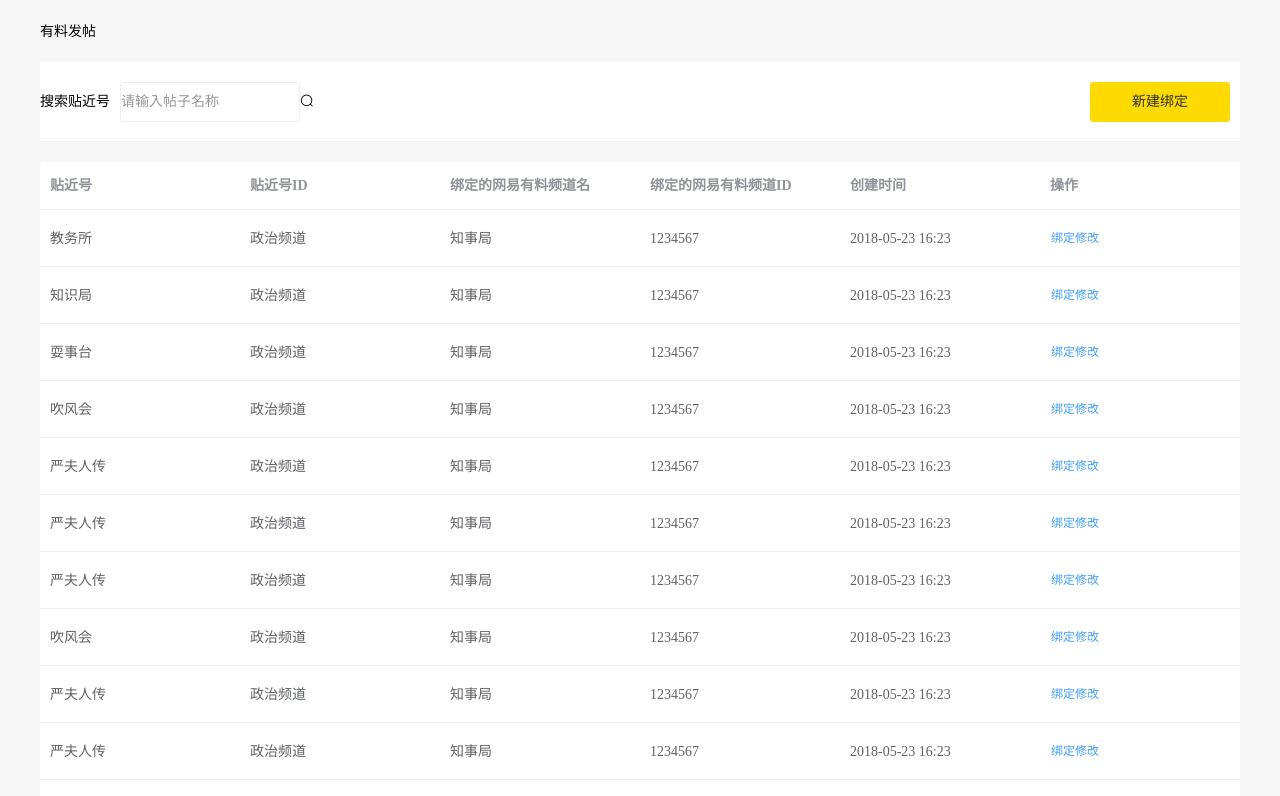
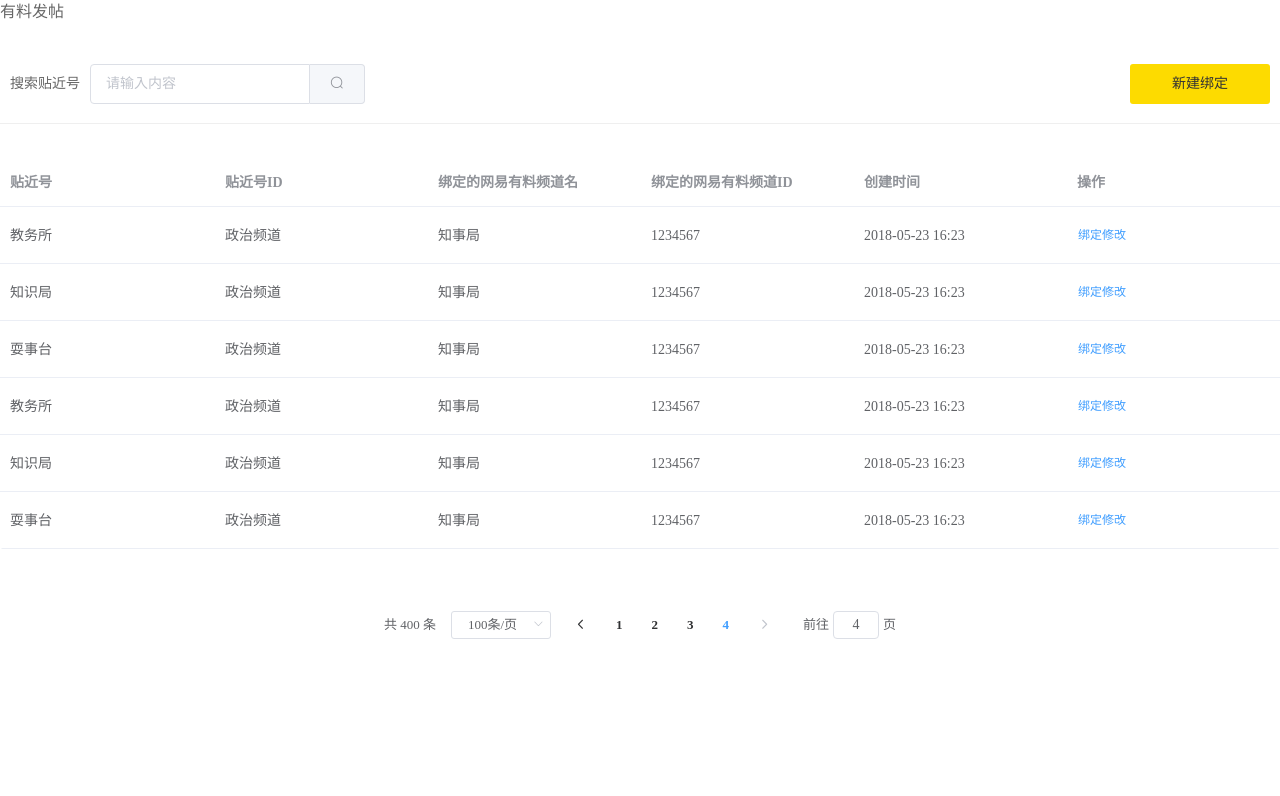
Before and after one commit to luckyJXXX/vuex-demo, a Vue app: page /#/channel in a window 1280 px wide. Shown: the top 796 px of the page. Built offline with nearby package versions, Linux system fonts and the light colour scheme.

Commit message:
fix style

```diff
--- a/src/assets/style/common.css
+++ /dev/null
@@ -1,117 +0,0 @@
-
-
-/* 弹性盒子 */
-
-.box {
-	display: flex;
-}
-
-.box-lr {
-	flex-direction: row;
-}
-
-.box-rl {
-	flex-direction: row-reverse;
-}
-
-.box-tb {
-	flex-direction: column;
-}
-
-.box-bt {
-	flex-direction: column-reverse;
-}
-
-.box-pack-center {
-	justify-content: center;
-}
-
-.box-pack-start {
-	justify-content: flex-start;
-}
-
-.box-pack-end {
-	justify-content: flex-end;
-}
-
-.box-pack-between {
-	justify-content: space-between;
-}
-
-.box-pack-around {
-	justify-content: space-around;
-}
-
-.box-align-center {
-	align-items: center;
-}
-
-.box-align-start {
-	align-items: flex-start;
-}
-
-.box-align-end {
-	align-items: flex-end;
-}
-
-.box-center-center {
-	align-items: center;
-	justify-content: center;
-}
-
-.self-align-center {
-	align-self: center;
-	margin: 0 auto;
-}
-
-.self-align-start {
-	align-self: flex-start;
-}
-
-.self-align-end {
-	align-self: flex-end;
-}
-
-.self-align-stretch {
-	align-self: stretch;
-}
-
-.box-wrap {
-	flex-wrap: wrap;
-}
-
-.box-nowrap {
-	flex-wrap: nowrap;
-}
-
-.flex {
-	flex: 1;
-}
-
-.grow {
-	flex-grow: 1;
-}
-
-.shrink {
-	flex-shrink: 1;
-}
-
-.fs24 {
-	font-size: 24pr;
-}
-
-.fs26 {
-	font-size: 26pr;
-}
-
-.fs28 {
-	font-size: 28pr;
-}
-
-.fs32 {
-	font-size: 32pr;
-}
-
-.fs36 {
-	font-size: 36pr;
-}
--- /dev/null
+++ b/src/assets/style/common.less
@@ -0,0 +1,64 @@
+.main-table {
+  color: #666;
+  .table-title {
+    text-align: left;
+    font-size: 16px;
+  }
+  .search {
+    position: relative;
+    display: flex;
+    flex-direction: row;
+    height: 80px;
+    line-height: 80px;
+    margin: 20px 0;
+    background: #fff;
+		border-bottom: 1px solid #efefef;
+		.no-trans {
+			margin-left: 10px;
+		}
+    .has-trans {
+      margin: 0 20px;
+		}
+		.feed-name {
+			margin-left: 10px;
+		}
+    .search-tiezi {
+      .search-input {
+				margin-left: 10px;
+      }
+    }
+    .time {
+      margin-left: 40px;
+    }
+    .create-bind {
+            position: absolute;
+            top: 20px;
+            right: 10px;
+            border-radius: 3px;
+            text-align: center;
+            width: 140px;
+            height: 40px;
+            line-height: 40px;
+            color: #333;
+            background: #fddb00;
+          }
+  }
+  .white-bar {
+    width: 100%;
+    height: 15px;
+    background: #fff;
+    margin-top: -20px;
+  }
+  .table {
+    border-radius: 20px;
+    margin-top: 20px;
+    .el-table {
+      border-radius: 4px;
+    }
+  }
+  .pagination {
+    padding: 60px 0 40px 0;
+    background: #fff;
+    text-align: center;
+  }
+}
--- a/src/components/sidebar.vue
+++ b/src/components/sidebar.vue
@@ -9,8 +9,7 @@
         <el-menu default-active="1" class="el-menu-vertical-demo"
          @open="handleOpen"
         @close="handleClose"
-        background-color="#666666"
-        active-background-color="#FDDB00"
+        background-color="#FDDB00"
         active-text-color="#333"
         text-color="#fff" style="border-right: none;">
           <el-menu-item index="1" class="index">
@@ -52,7 +51,7 @@
 <style lang="less" scoped>
   .side-bar {
     width: 100%;
-    background: #666666;
+    background: #3F3F3F;
     height: 100%;
     color: #fff;
     .logo {
@@ -61,7 +60,7 @@
         height: 50px;
       }
       >span {
-        font-size: 20px;
+        font-size: 24px;
         margin-left: 6px;
       }
     }
--- a/src/main.js
+++ b/src/main.js
@@ -1,6 +1,6 @@
 import Vue from 'vue'
 import App from './App'
-import './assets/style/common.css'
+import './assets/style/common.less'
 import './assets/style/reset.less'
 import router from './router'
 import store from './store'
--- a/src/pages/youliao/channel/index.vue
+++ b/src/pages/youliao/channel/index.vue
@@ -3,13 +3,15 @@
     <div class="main-table">
       <div class="table-title">有料发帖</div>
       <div class="search">
+        <div class="feed-name">搜索贴近号</div>
         <div class="search-tiezi">
-            <span>搜索贴近号</span>
-            <input type="text" placeholder="请输入帖子名称" />
-            <i class="el-icon-search"></i>
+          <el-input placeholder="请输入内容" class="search-input">
+    <template slot="append"><i class="el-icon-search"></i></template>
+  </el-input>
         </div>
         <div class="create-bind" @click="openDialog">新建绑定</div>
       </div>
+      <div class="white-bar"></div>
       <div class="table">
         <el-table :data="tableData" class="el-table">
           <el-table-column prop="name" label="贴近号" style="background-color: #eee;">
@@ -24,7 +26,8 @@
           </el-table-column>
           <el-table-column fixed="right" label="操作">
             <template slot-scope="scope">
-                    <el-button @click="handleClick(scope.row)" type="text" size="small">绑定修改</el-button>
+    <el-button @click="handleClick(scope.row)" type="text" size="small">
+      绑定修改</el-button>
 </template>
             </el-table-column>
           </el-table>
@@ -44,8 +47,6 @@
       </div>
        <Dialog ref="dialog" v-if="dialogVisible" :visible.sync="dialogVisible"></Dialog>
 </div>
-
-
 </template>
 
 <script>
@@ -67,164 +68,47 @@
       currentPage2: 5,
       currentPage3: 5,
       currentPage4: 4,
-        tableData: [{
+      tableData: [
+        {
           name: "教务所",
           feedId: "政治频道",
           channelName: "知事局",
-            channelId: '1234567',
+          channelId: "1234567",
           time: "2018-05-23 16:23"
         },
         {
           name: "知识局",
           feedId: "政治频道",
           channelName: "知事局",
-            channelId: '1234567',
+          channelId: "1234567",
           time: "2018-05-23 16:23"
         },
         {
           name: "耍事台",
           feedId: "政治频道",
           channelName: "知事局",
-            channelId: '1234567',
+          channelId: "1234567",
           time: "2018-05-23 16:23"
         },
         {
-            name: "吹风会",
+          name: "教务所",
           feedId: "政治频道",
           channelName: "知事局",
-            channelId: '1234567',
+          channelId: "1234567",
           time: "2018-05-23 16:23"
         },
         {
-            name: "严夫人传",
+          name: "知识局",
           feedId: "政治频道",
           channelName: "知事局",
-            channelId: '1234567',
+          channelId: "1234567",
           time: "2018-05-23 16:23"
         },
         {
-            name: "严夫人传",
+          name: "耍事台",
           feedId: "政治频道",
           channelName: "知事局",
-            channelId: '1234567',
-            time: "2018-05-23 16:23"
-          },
-          {
-            name: "严夫人传",
-            feedId: "政治频道",
-            channelName: "知事局",
-            channelId: '1234567',
-            time: "2018-05-23 16:23"
-          },
-          {
-            name: "吹风会",
-            feedId: "政治频道",
-            channelName: "知事局",
-            channelId: '1234567',
-            time: "2018-05-23 16:23"
-          },
-          {
-            name: "严夫人传",
-            feedId: "政治频道",
-            channelName: "知事局",
-            channelId: '1234567',
-            time: "2018-05-23 16:23"
-          },
-          {
-            name: "严夫人传",
-            feedId: "政治频道",
-            channelName: "知事局",
-            channelId: '1234567',
-            time: "2018-05-23 16:23"
-          },
-          {
-            name: "严夫人传",
-            feedId: "政治频道",
-            channelName: "知事局",
-            channelId: '1234567',
-            time: "2018-05-23 16:23"
-          },
-          {
-            name: "吹风会",
-            feedId: "政治频道",
-            channelName: "知事局",
-            channelId: '1234567',
-            time: "2018-05-23 16:23"
-          },
-          {
-            name: "严夫人传",
-            feedId: "政治频道",
-            channelName: "知事局",
-            channelId: '1234567',
-            time: "2018-05-23 16:23"
-          },
-          {
-            name: "严夫人传",
-            feedId: "政治频道",
-            channelName: "知事局",
-            channelId: '1234567',
-            time: "2018-05-23 16:23"
-          },
-          {
-            name: "严夫人传",
-            feedId: "政治频道",
-            channelName: "知事局",
-            channelId: '1234567',
-            time: "2018-05-23 16:23"
-          },
-          {
-            name: "吹风会",
-            feedId: "政治频道",
-            channelName: "知事局",
-            channelId: '1234567',
-            time: "2018-05-23 16:23"
-          },
-          {
-            name: "严夫人传",
-            feedId: "政治频道",
-            channelName: "知事局",
-            channelId: '1234567',
-            time: "2018-05-23 16:23"
-          },
-          {
-            name: "严夫人传",
-            feedId: "政治频道",
-            channelName: "知事局",
-            channelId: '1234567',
-            time: "2018-05-23 16:23"
-          },
-          {
-            name: "严夫人传",
-            feedId: "政治频道",
-            channelName: "知事局",
-            channelId: '1234567',
-            time: "2018-05-23 16:23"
-          },{
-            name: "吹风会",
-            feedId: "政治频道",
-            channelName: "知事局",
-            channelId: '1234567',
-            time: "2018-05-23 16:23"
-          },
-          {
-            name: "严夫人传",
-            feedId: "政治频道",
-            channelName: "知事局",
-            channelId: '1234567',
-            time: "2018-05-23 16:23"
-          },
-          {
-            name: "严夫人传",
-            feedId: "政治频道",
-            channelName: "知事局",
-            channelId: '1234567',
-            time: "2018-05-23 16:23"
-          },
-          {
-            name: "严夫人传",
-            feedId: "政治频道",
-            channelName: "知事局",
-            channelId: '1234567',
+          channelId: "1234567",
           time: "2018-05-23 16:23"
         }
       ]
@@ -243,64 +127,6 @@
     openDialog() {
       this.dialogVisible = true;
     }
-    },
-
-
+  }
 };
 </script>
-
-<style lang="less" scoped>
-  .main-table {
-        width: 100%;
-        background: rgb(246, 246, 246);
-        border-top: 1px solid rgb(246, 246, 246);
-        padding-bottom: 40px;
-        .table-title {
-          margin: 20px auto auto 40px;
-        }
-        .search {
-          position: relative;
-          display: flex;
-          flex-direction: row;
-          height: 80px;
-          line-height: 80px;
-          margin: 20px 40px;
-          background: #fff;
-          border-bottom: 1px solid #efefef;
-
-          .search-tiezi {
-            >input {
-              height: 40px;
-              width: 180px;
-              border: 1px solid #efefef;
-              margin-left: 10px;
-              border-radius: 3px;
-            }
-          }
-          .create-bind {
-            position: absolute;
-            top: 20px;
-            right: 10px;
-            border-radius: 3px;
-            text-align: center;
-            width: 140px;
-            height: 40px;
-            line-height: 40px;
-            color: #333;
-            background: #FDDB00;
-          }
-        }
-        .table {
-          margin: 0 40px;
-          border-radius: 20px;
-          .el-table {
-            border-radius: 4px;
-          }
-        }
-        .pagination {
-          padding: 60px 0 40px 0;
-          background: #fff;
-          text-align: center;
-        }
-      }
-</style>
--- a/src/pages/youliao/feed/index.vue
+++ b/src/pages/youliao/feed/index.vue
@@ -4,15 +4,19 @@
     <div class="search">
       <div class="no-trans"><input type="radio"> 未转移</div>
       <div class="has-trans"><input type="radio"> 已转移</div>
+      <div class="feed-name">搜索帖子名称</div>
       <div class="search-tiezi">
-            <span>搜索帖子名称</span>
-            <input type="text" placeholder="请输入帖子名称">
+        <el-input placeholder="搜索帖子名称" class="search-input">
+          <template slot="append"><i class="el-icon-search"></i>
+</template>
+  </el-input>
           </div>
           <div class="block time">
             <el-date-picker v-model="value13" type="daterange" start-placeholder="开始日期" end-placeholder="结束日期" :default-time="['00:00:00', '23:59:59']">
             </el-date-picker>
           </div>
         </div>
+        <div class="white-bar"></div>
         <div class="table">
           <el-table :data="tableData" class="el-table">
             <el-table-column prop="name" label="帖子名称" style="background-color: #eee;">
@@ -25,7 +29,8 @@
             </el-table-column>
             <el-table-column fixed="right" label="操作">
 <template slot-scope="scope">
-                    <el-button @click="handleClick(scope.row)" type="text" size="small">转移帖子</el-button>
+  <el-button @click="handleClick(scope.row)" type="text" size="small">
+    转移帖子</el-button>
   <el-button type="text" size="small">查看帖子</el-button>
 </template>
             </el-table-column>
@@ -117,56 +122,6 @@
       handleCurrentChange(val) {
         console.log(`当前页: ${val}`);
       }
-    },
-
-
+    }
   };
 </script>
-
-<style lang="less" scoped>
-  .main-table {
-        width: 100%;
-        background: rgb(246, 246, 246);
-        border-top: 1px solid rgb(246, 246, 246);
-        padding-bottom: 40px;
-        .table-title {
-          margin: 20px auto auto 40px;
-        }
-        .search {
-          display: flex;
-          flex-direction: row;
-          height: 80px;
-          line-height: 80px;
-          margin: 20px 40px;
-          background: #fff;
-          border-bottom: 1px solid #efefef;
-          .has-trans {
-            margin: 0 20px;
-          }
-          .search-tiezi {
-            >input {
-              height: 40px;
-              width: 180px;
-              border: 1px solid #efefef;
-              margin-left: 10px;
-              border-radius: 3px;
-            }
-          }
-          .time {
-            margin-left: 20px;
-          }
-        }
-        .table {
-          margin: 0 40px;
-          border-radius: 20px;
-          .el-table {
-            border-radius: 4px;
-          }
-        }
-        .pagination {
-          padding: 60px 0 40px 0;
-          background: #fff;
-          text-align: center;
-        }
-      }
-</style>
--- a/src/pages/youliao/index/index.vue
+++ b/src/pages/youliao/index/index.vue
@@ -1,18 +1,21 @@
 <template>
-  <div class="index-wrapper">
-    <div class="sidebar">
-      <Siderbar></Siderbar>
-    </div>
-    <div class="content">
-      <div class="top-header">
-        <Topheader></Topheader>
-      </div>
+  <el-container class="container">
+  <el-aside width="250px">
+    <Siderbar></Siderbar>
+  </el-aside>
+  <el-container>
+    <el-header>
+      <Topheader></Topheader>
+    </el-header>
+    <el-main>
+      <!-- 有料频道 -->
+      <!-- <Channel></Channel> -->
       <!-- 有料帖子 -->
-      <Feed ref="feed" v-if="!showFeed"></Feed>
-      <!-- 有料频道 -->
-      <Channel ref="channel" v-else></Channel>
-    </div>
-  </div>
+      <Feed></Feed>
+    </el-main>
+  </el-container>
+</el-container>
+
 </template>
 
 <script>
@@ -40,24 +43,25 @@ export default {
 </script>
 
 <style lang="less" scoped>
-.index-wrapper {
-  display: flex;
-  flex-direction: row;
-  color: #979898;
-  // height: 100%;
-  .sidebar {
-    width: 15%;
+  .el-header, .el-footer {
+    line-height: 60px;
   }
-  .content {
-    width: 85%;
-    // height: 100%;
-    background: rgb(246, 246, 246);
-    .top-header {
-      height: 60px;
-      line-height: 60px;
-      width: 100%;
-    }
 
+  .el-aside {
+    background-color: 666666;
+    color: #333;
+    text-align: center;
   }
-}
+
+  .el-main {
+    background-color: #F6F6F6;
+    color: #333;
+  }
+
+  body > .el-container {
+    margin-bottom: 40px;
+  }
+  .container {
+    height: 100%;
+  }
 </style>
```
Lines whose indentation alone changed are shown as unchanged.
